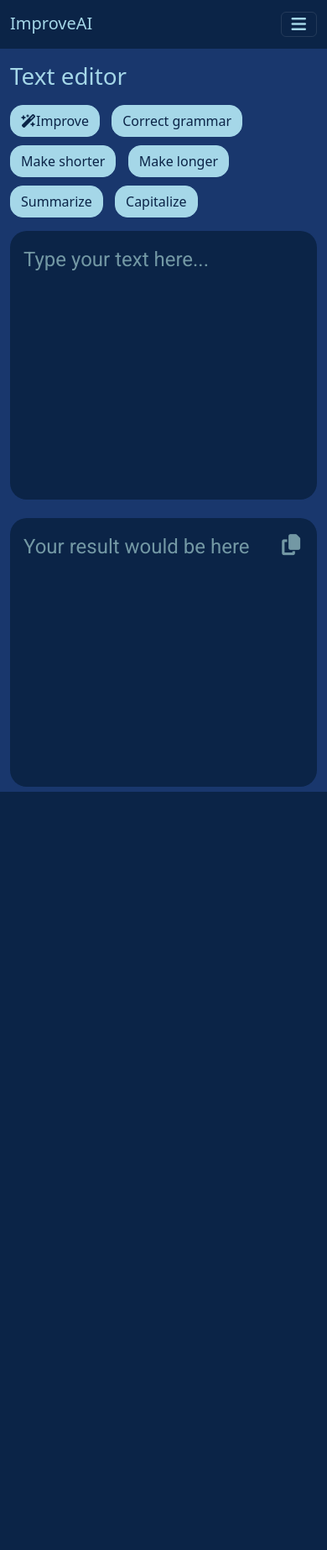
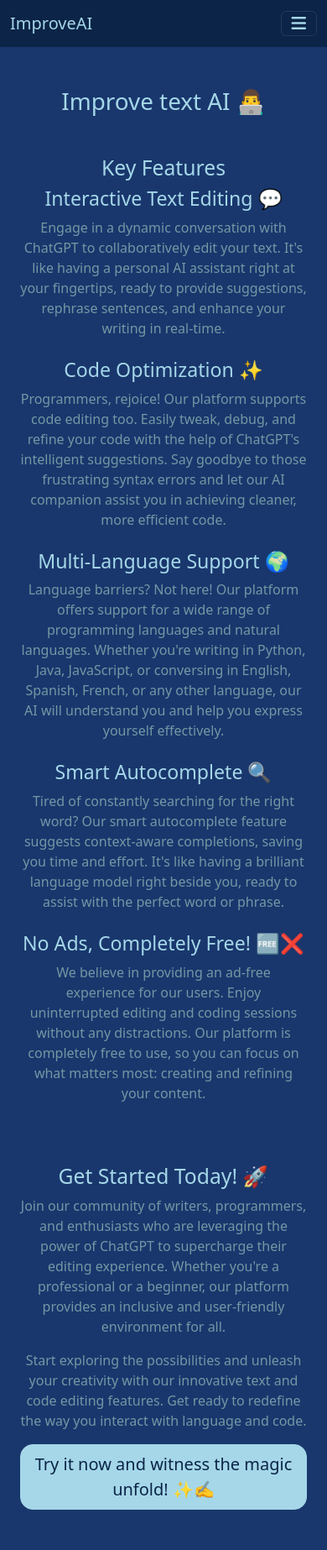
Before and after one commit to TBR-Group-software/improve-text-AI-app, a Django app: page / in a window 390 px wide. Shown: the whole page at 84% size. Before the commit the page ends 943 px from the top, so only its background shows below. Run offline with Django 4.2, Linux system fonts and the light colour scheme; the visitor is signed in with stand-in values (Sample User, id 1); style sheets or scripts are compiled from the project's sources; some libraries are stand-ins or nearby versions.

Commit message:
add index page

```diff
--- a/account/templates/login.html
+++ b/account/templates/login.html
@@ -15,7 +15,7 @@
 {% block content %}
     <div class="auth">
         <h1 class="text-center h3 mb-4">Login</h1>
-        <form action="" method="post">
+        <form method="post">
             {% csrf_token %}
             {{ form.username }}
             {{ form.password }}
@@ -24,7 +24,7 @@
             </div>
         </form>
         <p class="text-center mt-4">
-            New user? <a class="underline-href" href="{% url 'account:register' %}">Create account</a>
+            New user? <a class="link" href="{% url 'account:register' %}">Create account</a>
         </p>
     </div>
 {% endblock content %}
--- a/user_interface/static/scss/base.scss
+++ b/user_interface/static/scss/base.scss
@@ -77,7 +77,7 @@ p{
     color: rgb(115, 152, 164)
 }
 
-a {
+.link {
     color: #A5D7E8;
     border-bottom: 2px solid transparent;
     text-decoration: none;
--- a/user_interface/templates/base.html
+++ b/user_interface/templates/base.html
@@ -35,7 +35,7 @@
     <body>
         <nav class="navbar navbar-expand-lg navbar-dark bg-dark bg-light">
             <div class="container-fluid">
-                <a class="navbar-brand" href="{% url 'user_interface:text' %}">ImproveAI</a>
+                <a class="navbar-brand" href="{% url 'user_interface:index' %}">ImproveAI</a>
                 <button class="navbar-toggler"
                         type="button"
                         data-bs-toggle="collapse"
@@ -48,20 +48,20 @@
                 <div class="collapse navbar-collapse" id="navbarNav">
                     <ul class="navbar-nav">
                         <li class="nav-item">
-                            <a class="nav-link {% if type == 'text' %}active{% endif %}"
+                            <a class="nav-link link {% if type == 'text' %}active{% endif %}"
                                href="{% url 'user_interface:text' %}">Text</a>
                         </li>
                         <li class="nav-item">
-                            <a class="nav-link {% if type == 'code' %}active{% endif %}"
+                            <a class="nav-link link {% if type == 'code' %}active{% endif %}"
                                href="{% url 'user_interface:code' %}">Code</a>
                         </li>
                     </ul>
                     <ul class="navbar-nav ms-auto">
                         <li class="nav-item">
                             {% if user.is_authenticated %}
-                                <a class="nav-link" href="{% url 'account:logout' %}">Logout</a>
+                                <a class="nav-link link" href="{% url 'account:logout' %}">Logout</a>
                             {% else %}
-                                <a class="nav-link" href="{% url 'account:login' %}">Login</a>
+                                <a class="nav-link link" href="{% url 'account:login' %}">Login</a>
                             {% endif %}
                         </li>
                     </ul>
--- a/user_interface/templates/editor.html
+++ b/user_interface/templates/editor.html
@@ -12,6 +12,15 @@
         <script src="{% static 'js/editor.js' %}"></script>
     {% endcompress %}
 {% endblock imports %}
+{% block title %}
+    Improve
+    {% if type == 'text' %}
+        Text
+    {% elif type == 'code' %}
+        Code
+    {% endif %}
+    AI
+{% endblock title %}
 {% block content %}
     <div class="editor-container">
         <h1 class="col-12 mt-3">
--- /dev/null
+++ b/user_interface/templates/index.html
@@ -0,0 +1,81 @@
+{% extends "base.html" %}
+{% load static %}
+{% load compress %}
+{% block imports %}
+    {{ block.super }}
+    {% compress css %}
+        <link rel="stylesheet"
+              type="text/x-scss"
+              href="{% static 'scss/index.scss' %}" />
+    {% endcompress %}
+{% endblock imports %}
+{% block content %}
+    <div class="container py-5">
+        <h1 class="text-center">Improve text AI 👨‍💻</h1>
+        <div class="my-5">
+            <h2 class="text-center">Key Features</h2>
+            <div class="row justify-content-center">
+                <div class="col-lg-4 col-md-6">
+                    <div class="card mb-4">
+                        <div class="card-body text-center">
+                            <h3>Interactive Text Editing 💬</h3>
+                            <p>
+                                Engage in a dynamic conversation with ChatGPT to collaboratively edit your text. It's like having a personal AI assistant right at your fingertips, ready to provide suggestions, rephrase sentences, and enhance your writing in real-time.
+                            </p>
+                        </div>
+                    </div>
+                </div>
+                <div class="col-lg-4 col-md-6">
+                    <div class="card mb-4">
+                        <div class="card-body text-center">
+                            <h3>Code Optimization ✨</h3>
+                            <p>
+                                Programmers, rejoice! Our platform supports code editing too. Easily tweak, debug, and refine your code with the help of ChatGPT's intelligent suggestions. Say goodbye to those frustrating syntax errors and let our AI companion assist you in achieving cleaner, more efficient code.
+                            </p>
+                        </div>
+                    </div>
+                </div>
+                <div class="col-lg-4 col-md-6">
+                    <div class="card mb-4">
+                        <div class="card-body text-center">
+                            <h3>Multi-Language Support 🌍</h3>
+                            <p>
+                                Language barriers? Not here! Our platform offers support for a wide range of programming languages and natural languages. Whether you're writing in Python, Java, JavaScript, or conversing in English, Spanish, French, or any other language, our AI will understand you and help you express yourself effectively.
+                            </p>
+                        </div>
+                    </div>
+                </div>
+                <div class="col-lg-4 col-md-6">
+                    <div class="card mb-4">
+                        <div class="card-body text-center">
+                            <h3>Smart Autocomplete 🔍</h3>
+                            <p>
+                                Tired of constantly searching for the right word? Our smart autocomplete feature suggests context-aware completions, saving you time and effort. It's like having a brilliant language model right beside you, ready to assist with the perfect word or phrase.
+                            </p>
+                        </div>
+                    </div>
+                </div>
+                <div class="col-lg-4 col-md-6">
+                    <div class="card mb-4">
+                        <div class="card-body text-center">
+                            <h3>No Ads, Completely Free! 🆓❌</h3>
+                            <p>
+                                We believe in providing an ad-free experience for our users. Enjoy uninterrupted editing and coding sessions without any distractions. Our platform is completely free to use, so you can focus on what matters most: creating and refining your content.
+                            </p>
+                        </div>
+                    </div>
+                </div>
+            </div>
+        </div>
+        <div class="text-center">
+            <h2>Get Started Today! 🚀</h2>
+            <p>
+                Join our community of writers, programmers, and enthusiasts who are leveraging the power of ChatGPT to supercharge their editing experience. Whether you're a professional or a beginner, our platform provides an inclusive and user-friendly environment for all.
+            </p>
+            <p>
+                Start exploring the possibilities and unleash your creativity with our innovative text and code editing features. Get ready to redefine the way you interact with language and code.
+            </p>
+            <a href="{% url 'account:register' %}" class="btn btn-primary btn-lg">Try it now and witness the magic unfold! ✨✍️</a>
+        </div>
+    </div>
+{% endblock content %}
--- a/user_interface/urls.py
+++ b/user_interface/urls.py
@@ -1,9 +1,11 @@
 from django.urls import path
 
-from .views import improve_text_view, CodeView, TextView
+from .views import improve_text_view, CodeView, TextView, index_view
+
 
 urlpatterns = [
-    path("", TextView.as_view(), name="text"),
+    path("", index_view, name="index"),
+    path("text/", TextView.as_view(), name="text"),
     path("code/", CodeView.as_view(), name="code"),
     path("improve_text/", improve_text_view, name="improve_text"),
 ]
--- a/user_interface/views/__init__.py
+++ b/user_interface/views/__init__.py
@@ -2,3 +2,4 @@ from .improve_text_view import *
 from .editor_view import *
 from .text_view import *
 from .code_view import *
+from .index_view import *
--- /dev/null
+++ b/user_interface/views/index_view.py
@@ -0,0 +1,10 @@
+from django.shortcuts import render
+from django.http import (
+    HttpRequest,
+    HttpResponse,
+)
+
+
+def index_view(request: HttpRequest) -> HttpResponse:
+    """Index view."""
+    return render(request, "index.html")
```
Also changed, not shown: account/templates/register.html (+2 -11 lines).
